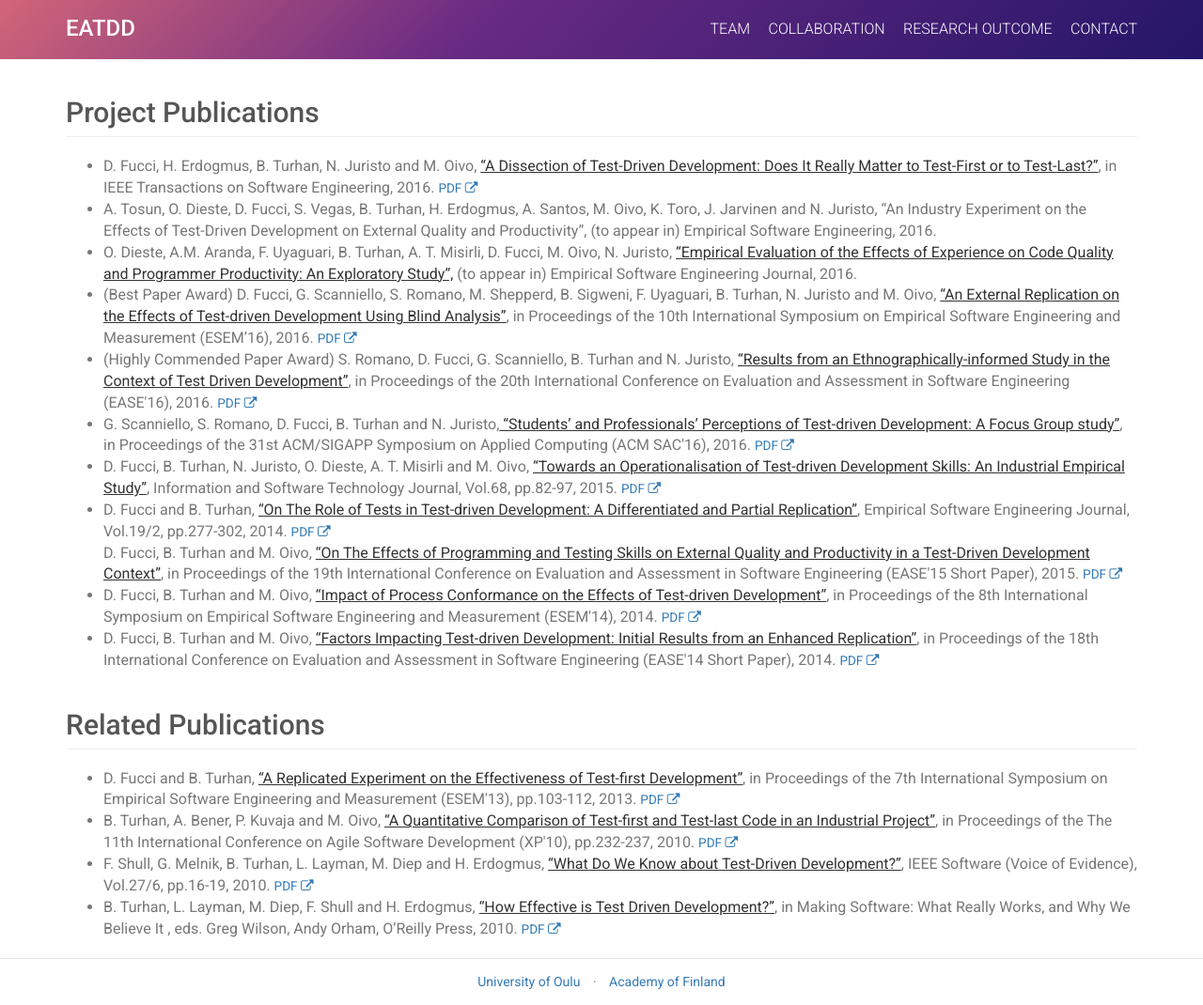
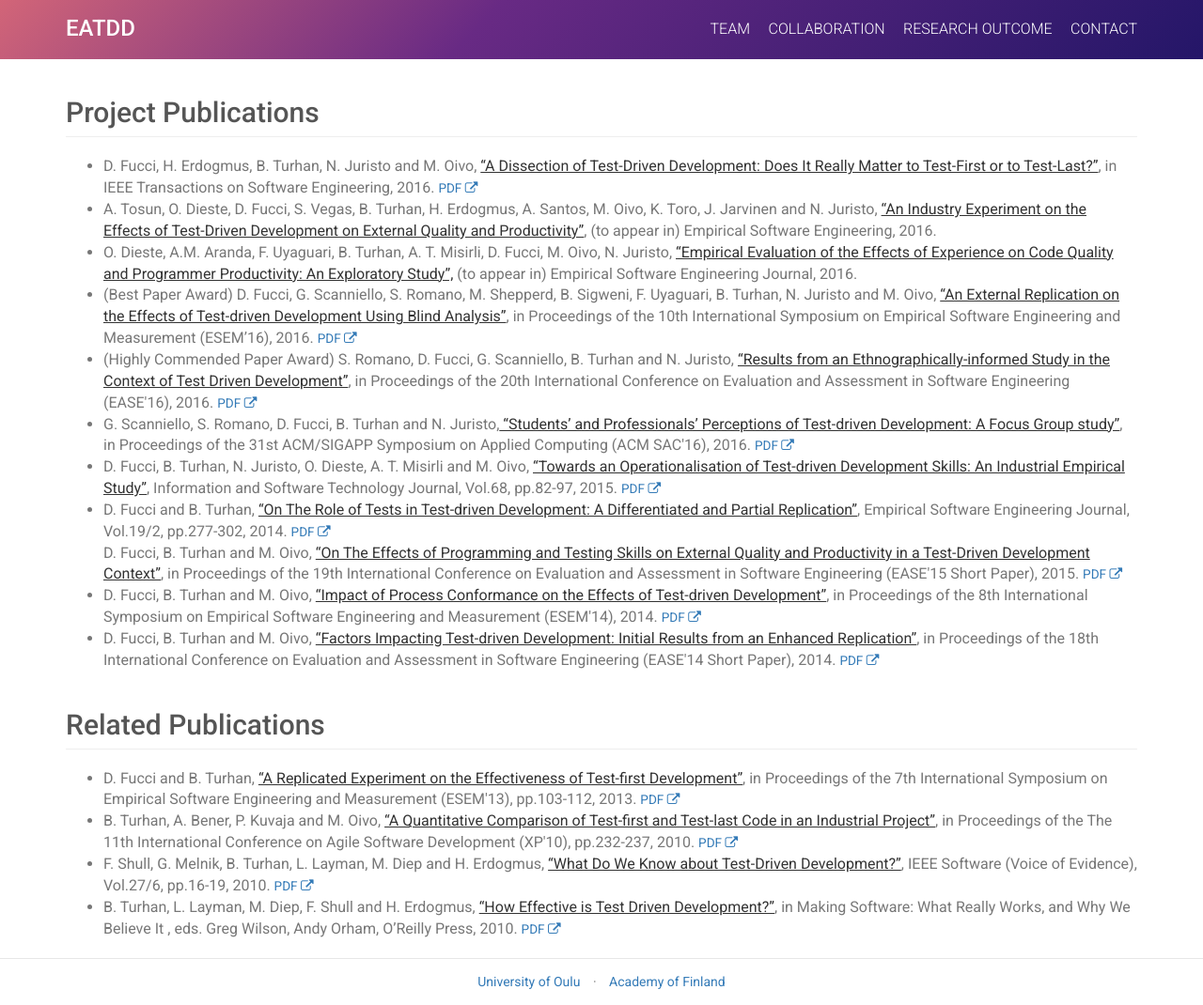
Before and after one commit to M3SOulu/EATDD, a Jekyll site: the page built from research.md, in a window 1280 px wide. Shown: the whole page at 94% size. Built offline with Jekyll 4.4.1, drawn with Linux system fonts in a browser that asks for light colours.

Commit message:
Update research.md

```diff
--- a/research.md
+++ b/research.md
@@ -9,7 +9,7 @@ permalink: /research/
     <li>  D. Fucci, H. Erdogmus, B. Turhan, N. Juristo and M. Oivo, <span class="title">“A Dissection of Test-Driven Development: Does It Really Matter to Test-First or to Test-Last?”</span>, in IEEE Transactions on Software Engineering, 2016. <small><a href="http://dx.doi.org/10.1109/TSE.2016.2616877">PDF <span class="fa fa-external-link"></span></a></small>
     </li>
     <li>
-    A. Tosun, O. Dieste, D. Fucci, S. Vegas, B. Turhan, H. Erdogmus, A. Santos, M. Oivo, K. Toro, J. Jarvinen and N. Juristo, “An Industry Experiment on the Effects of Test-Driven Development on External Quality and Productivity”, (to appear in) Empirical Software Engineering, 2016.
+    A. Tosun, O. Dieste, D. Fucci, S. Vegas, B. Turhan, H. Erdogmus, A. Santos, M. Oivo, K. Toro, J. Jarvinen and N. Juristo, <span class="title">“An Industry Experiment on the Effects of Test-Driven Development on External Quality and Productivity”</span>, (to appear in) Empirical Software Engineering, 2016.
     </li>
     <li>
     O. Dieste, A.M. Aranda, F. Uyaguari, B. Turhan, A. T. Misirli, D. Fucci, M. Oivo, N. Juristo, <span class="title">“Empirical Evaluation of the Effects of Experience on Code Quality and Programmer Productivity: An Exploratory Study”,</span> (to appear in) Empirical Software Engineering Journal, 2016.
```
